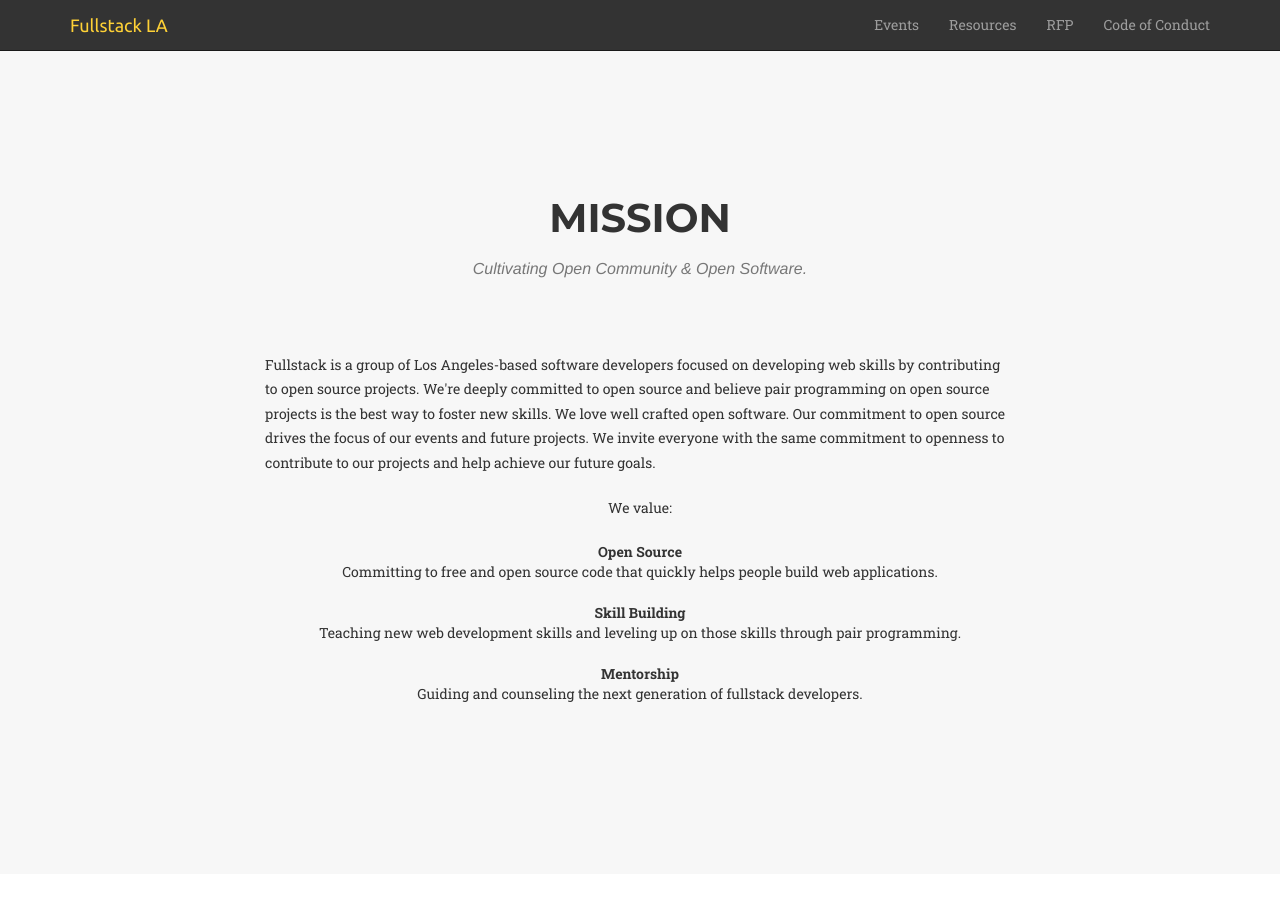
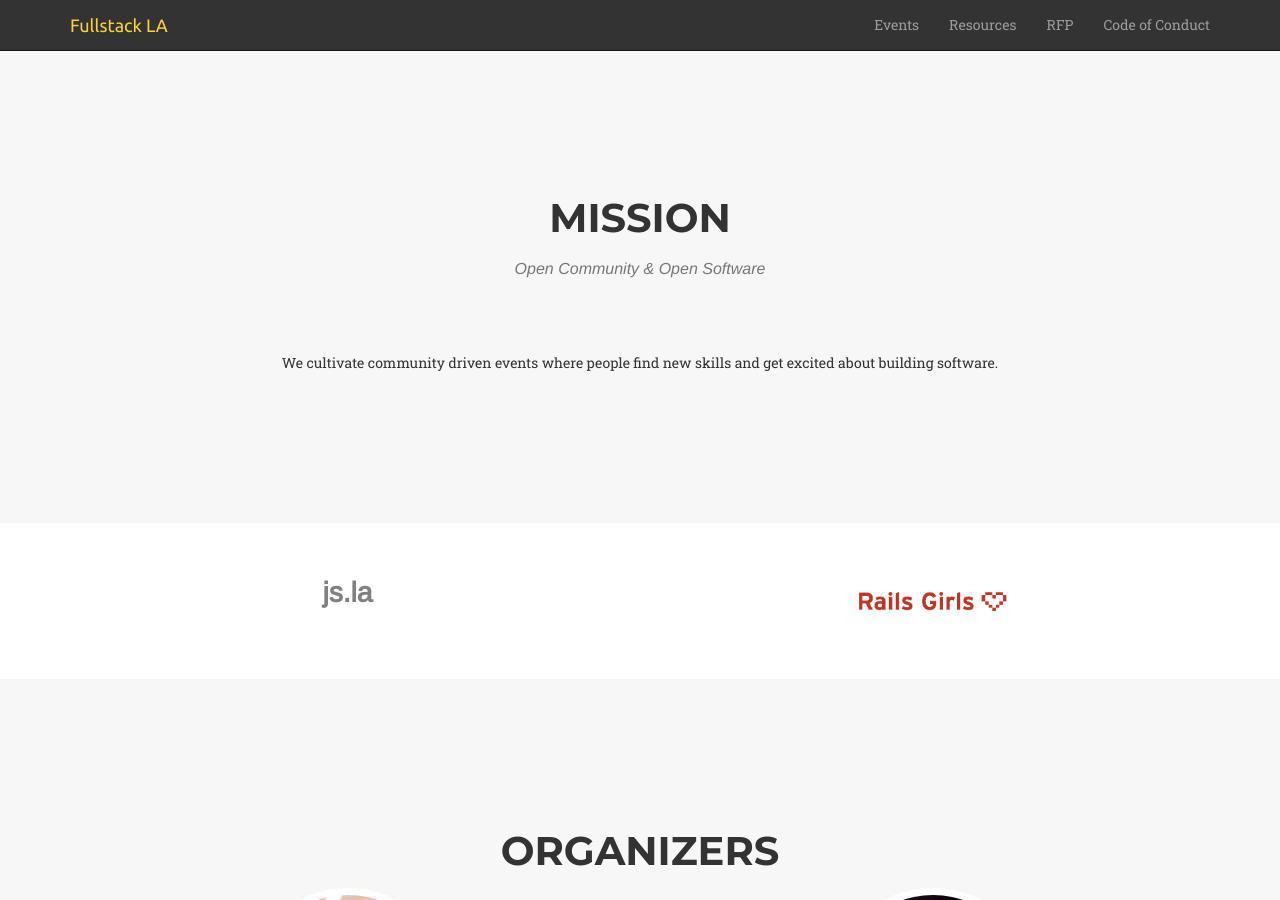
Before and after one commit to fullstackla/fullstackla.github.io, a Jekyll site: the page built from index.html, in a window 1280 px wide and 900 px high, scrolled down 1855 px. Built offline with Jekyll 4.4.1, drawn with Linux system fonts in a browser that asks for light colours; some web fonts are replaced.

Commit message:
Work on mission statement, and values page.

```diff
--- a/_includes/mission.html
+++ b/_includes/mission.html
@@ -4,30 +4,10 @@
     <div class="row">
       <div class="col-lg-12 text-center">
         <h2 class="section-heading">Mission</h2>
-        <h3 class="section-subheading text-muted">Cultivating Open Community &
-          Open Software.</h3>
-      </div>
-      <div class="col-lg-8 col-lg-offset-2">
-        <p>
-          Fullstack is a group of Los Angeles-based software developers focused on developing web skills by contributing to open source projects. We're deeply committed to open source and believe pair programming on open source projects is the best way to foster new skills.
-
-          We love well crafted open software. Our commitment to open source drives the focus of our events and future projects. We invite everyone with the same commitment to openness to contribute to our projects and help achieve our future goals.
-        </p>
-
-        <div class="values">
-          <p>We value:</p>
-
-          <dl class="values">
-            <dt>Open Source</dt>
-            <dd>Committing to free and open source code that quickly helps people build web applications.</dd>
-
-            <dt>Skill Building</dt>
-            <dd>Teaching new web development skills and leveling up on those skills through pair programming.</dd>
-
-            <dt>Mentorship</dt>
-            <dd>Guiding and counseling the next generation of fullstack developers.</dd>
-          </dl>
-        </div>
+        <h3 class="section-subheading text-muted">
+          Open Community & Open Software
+        </h3>
+        We cultivate community driven events where people find new skills and get excited about building software.
       </div>
     </div>
   </div>
```
Also changed, not shown: mission-statement.md (deleted, +0 -18 lines), values.md (added, +37 -0 lines).
